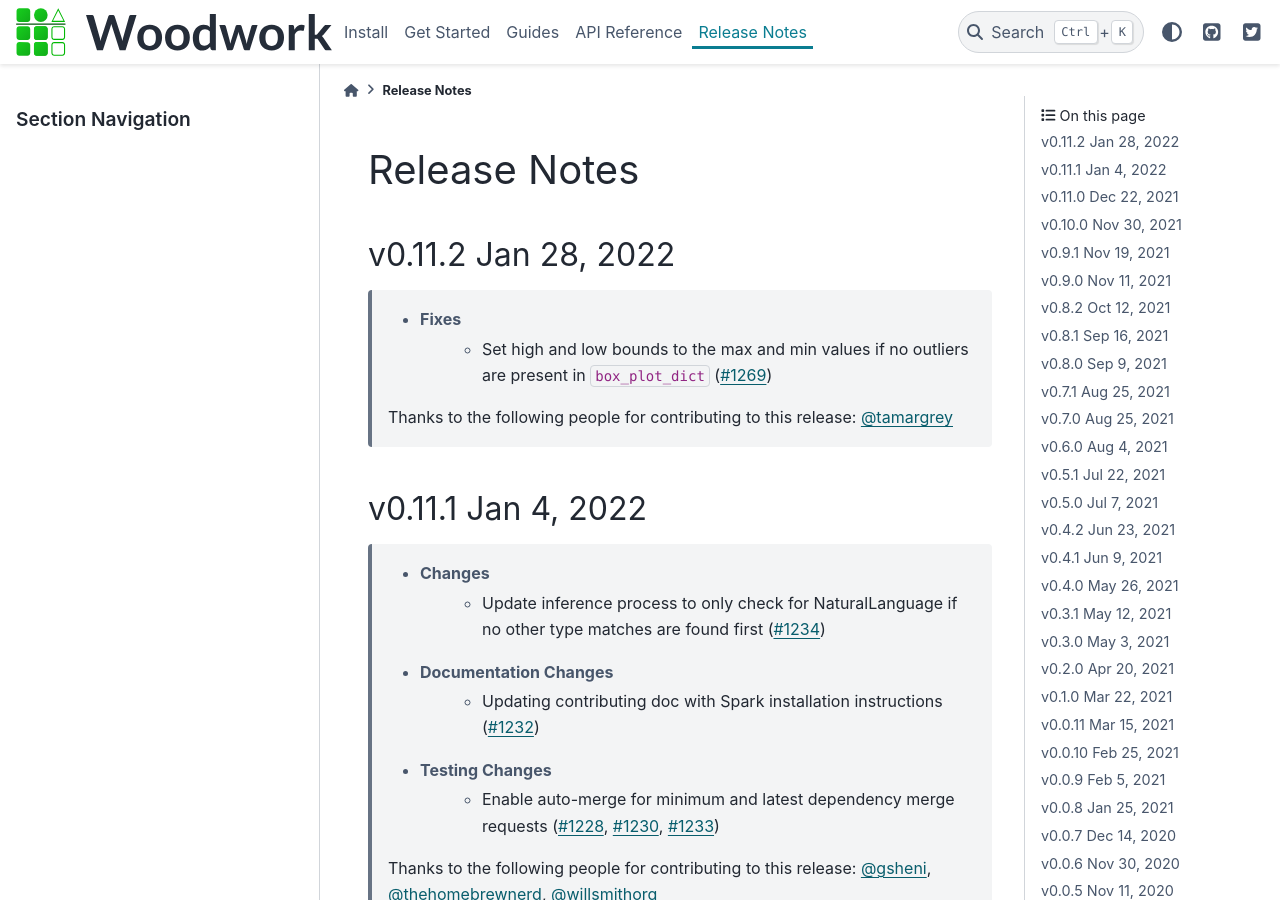
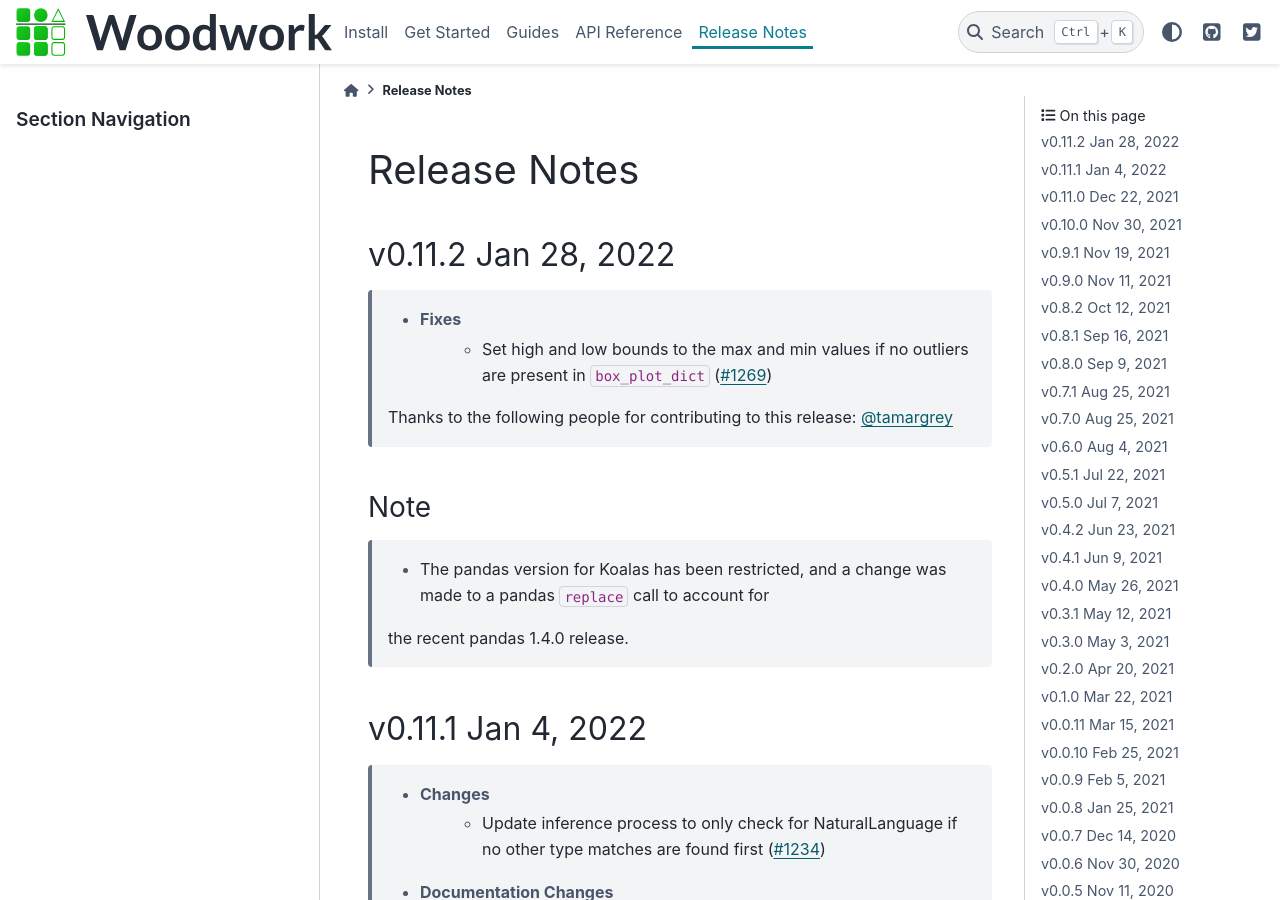
Before and after one commit to alteryx/woodwork, a Sphinx documentation site: the page built from docs/source/release_notes.rst, in a window 1280 px wide and 900 px high. Built offline with Sphinx 7.4.7 and the PyData theme 0.15.4, drawn with Linux system fonts in a browser that asks for light colours; comment, search, counter and statistics services are not loaded.

Commit message:
Add note for pandas-related changes

```diff
--- a/docs/source/release_notes.rst
+++ b/docs/source/release_notes.rst
@@ -20,6 +20,11 @@
 
     Thanks to the following people for contributing to this release:
     :user:`tamargrey`
+
+Note
+++++
+    * The pandas version for Koalas has been restricted, and a change was made to a pandas ``replace`` call to account for
+    the recent pandas 1.4.0 release.
 
 v0.11.1 Jan 4, 2022
 ===================
```
